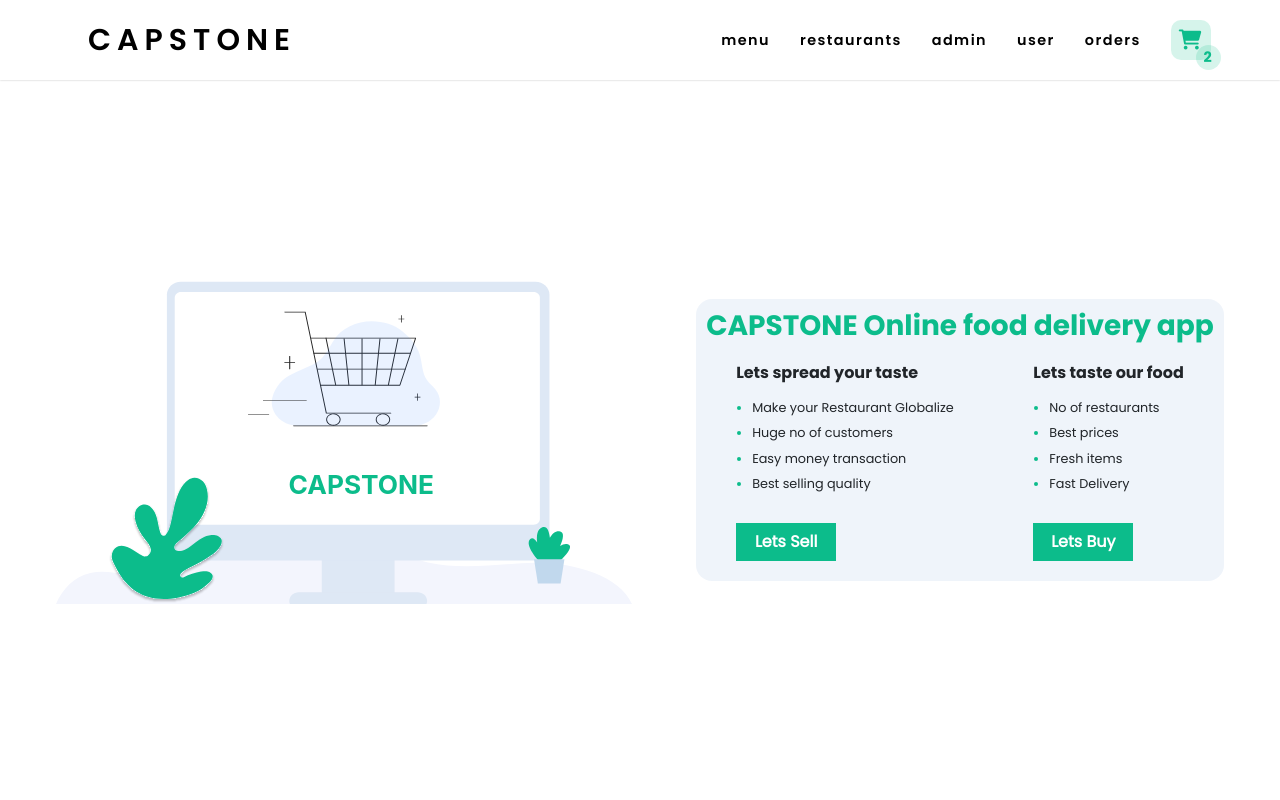
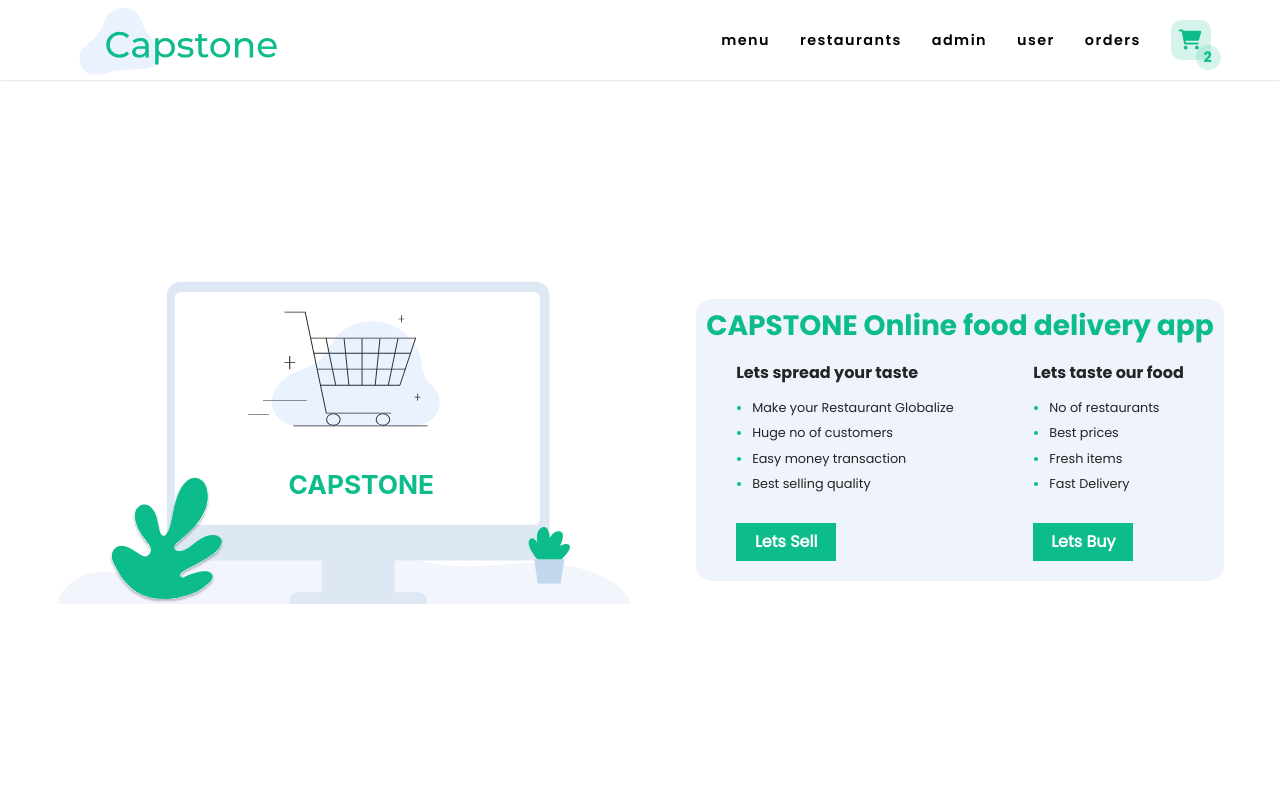
Before and after one commit to vajaganidhanesh/capstone-frontend, a React (Create React App) app: page / in a window 1280 px wide. Shown: the top 800 px of the page. Built offline with nearby package versions, Linux system fonts and the light colour scheme; the HTML template or start-up script is replaced by a standard one.

Commit message:
logo pic updated in navbar and tab

```diff
--- a/public/index.html
+++ b/public/index.html
@@ -2,7 +2,7 @@
 <html lang="en">
   <head>
     <meta charset="utf-8" />
-    <link rel="icon" href="%PUBLIC_URL%/favicon.ico" />
+    <link rel="shortcut icon" href="./assets/tabicon.svg" type="image/svg+xml">
     <meta name="viewport" content="width=device-width, initial-scale=1" />
     <meta name="theme-color" content="#000000" />
     <meta
--- a/src/components/header.css
+++ b/src/components/header.css
@@ -22,19 +22,16 @@
 
 }
 .logo_section{
-    width:30%;
+    width:28%;
     height:80px;
     display: flex;
-    justify-content: center;
-    align-items: center;
+    justify-content: flex-start;
+    align-items: flex-start;
 }
 .logo{
-    text-transform: uppercase;
-    letter-spacing: .2em;
-    font-size: .9em;
-    font-size: 30px;
-    align-items: center;
-    font-family: semibold;
+    width: 100%;
+    height: 90%;
+    padding-bottom: 5px;
     cursor: pointer;
     transition: .3s;
 }
--- a/src/components/header.js
+++ b/src/components/header.js
@@ -1,4 +1,4 @@
-import { useState } from 'react';
+// import { useState } from 'react';
 import { Link } from 'react-router-dom';
 import './header.css';
 
@@ -14,7 +14,8 @@ function Header(props)
             <header id="header" className="header ">
                 <nav className="navbar" id="navbar">
                     <div className="logo_section">
-                        <Link to={'/landingpage'}><p className="logo">Capstone</p></Link>
+                        <img className='logo' src="../assets/capstone_logo.svg" alt='logo_image'/>
+
                         <div className="mobile">
                             {/* <i className="fa-solid fa-bars" id="icon" onClick="navbar()"></i> */}
                         </div>
```
Also changed, not shown: public/assets/capstone_logo.svg (added), public/assets/tabicon.svg (added).
